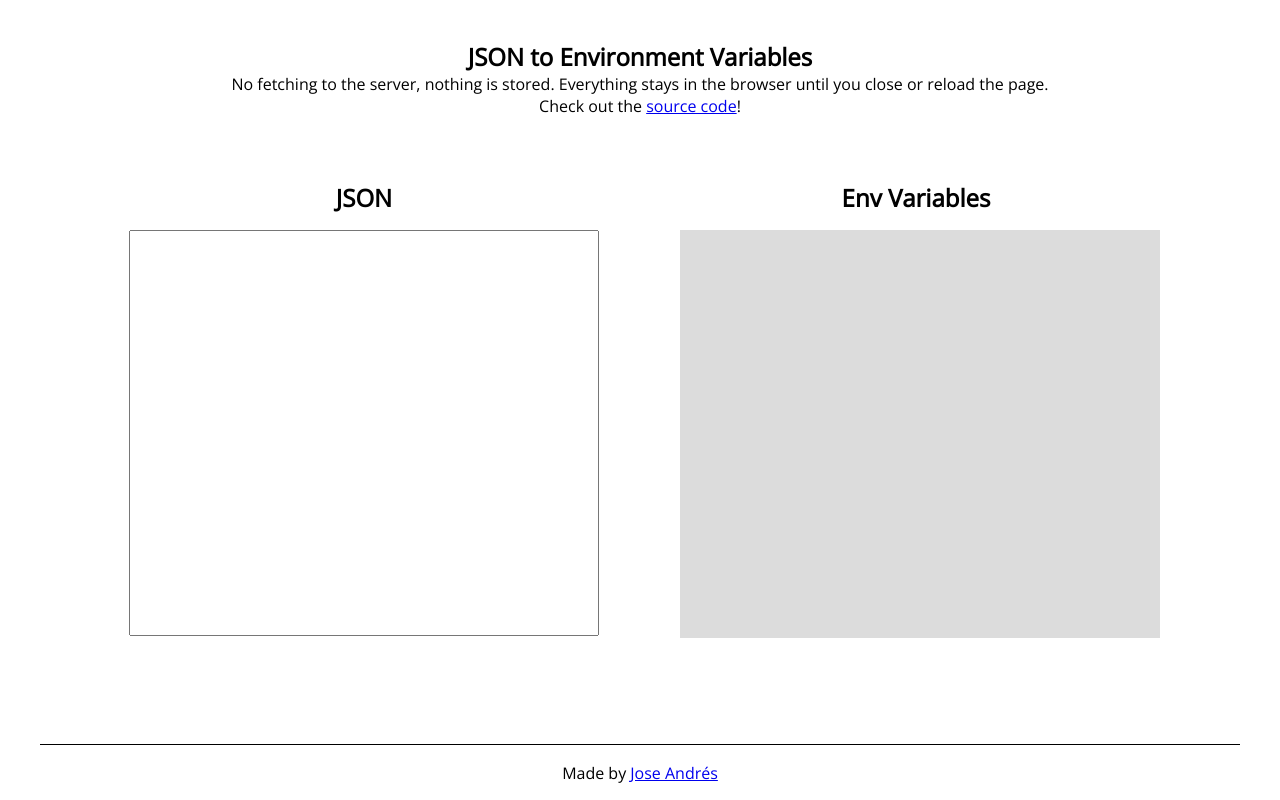
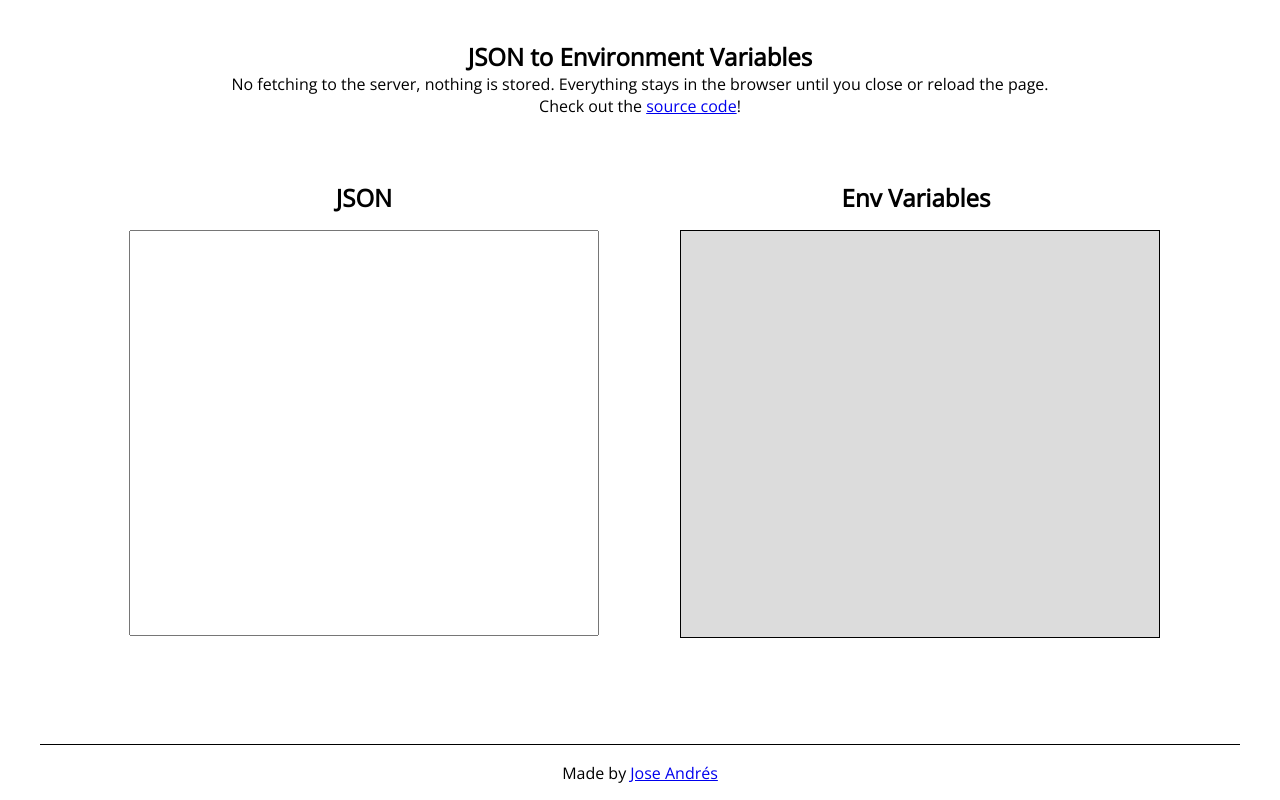
Before and after one commit to merojosa/json-env-converter, a SvelteKit app: page / in a window 1280 px wide. Built offline with nearby package versions, Linux system fonts and the light colour scheme.

Commit message:
Fix styling

```diff
--- a/src/routes/+page.svelte
+++ b/src/routes/+page.svelte
@@ -101,10 +101,10 @@
     position: relative;
     width: 100%;
     overflow-y: auto;
-    padding: 2px;
-    border-width: 2px;
+    padding: 3px;
+    border-width: 1px;
     border-style: solid;
-    border-color: rgb(220, 220, 220);
+    border-color: black;
   }
 
   .result-container > pre {
```
